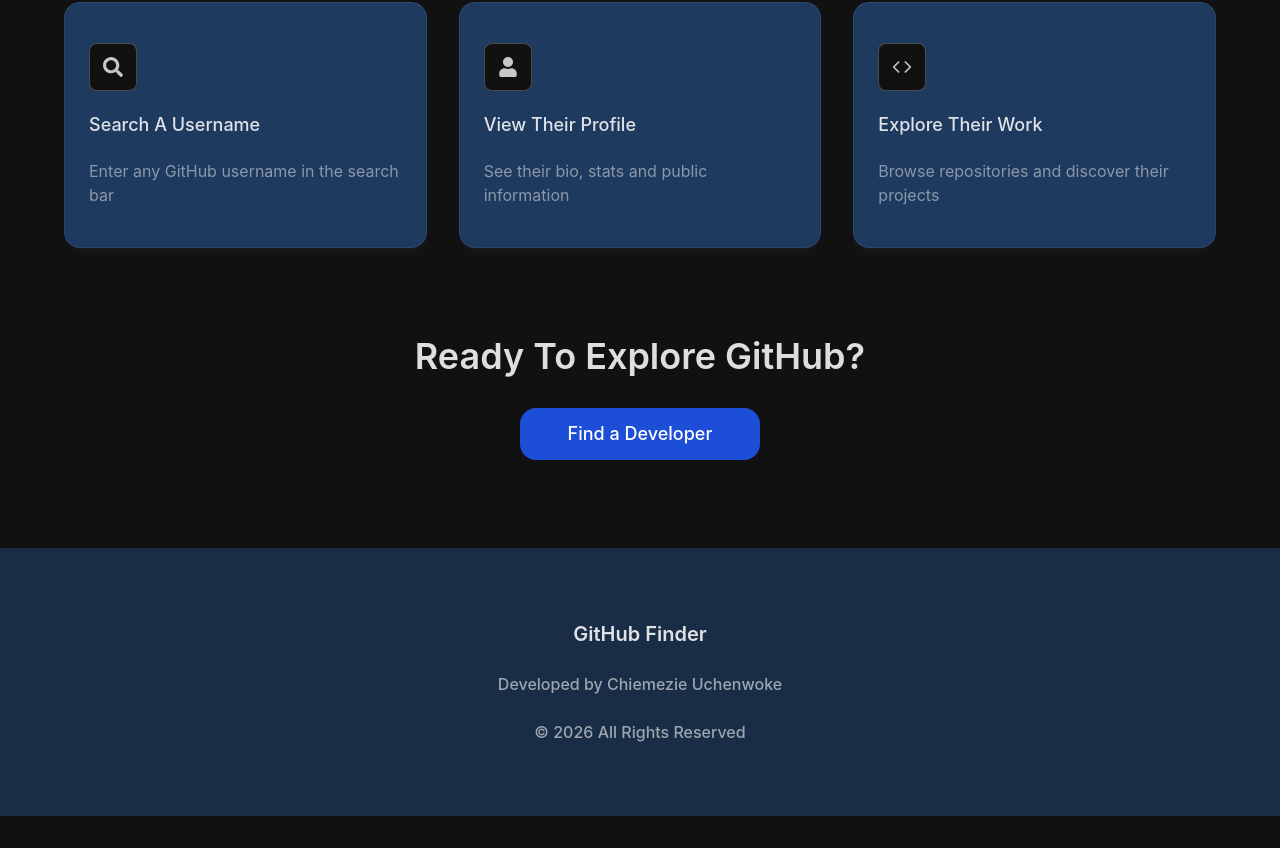
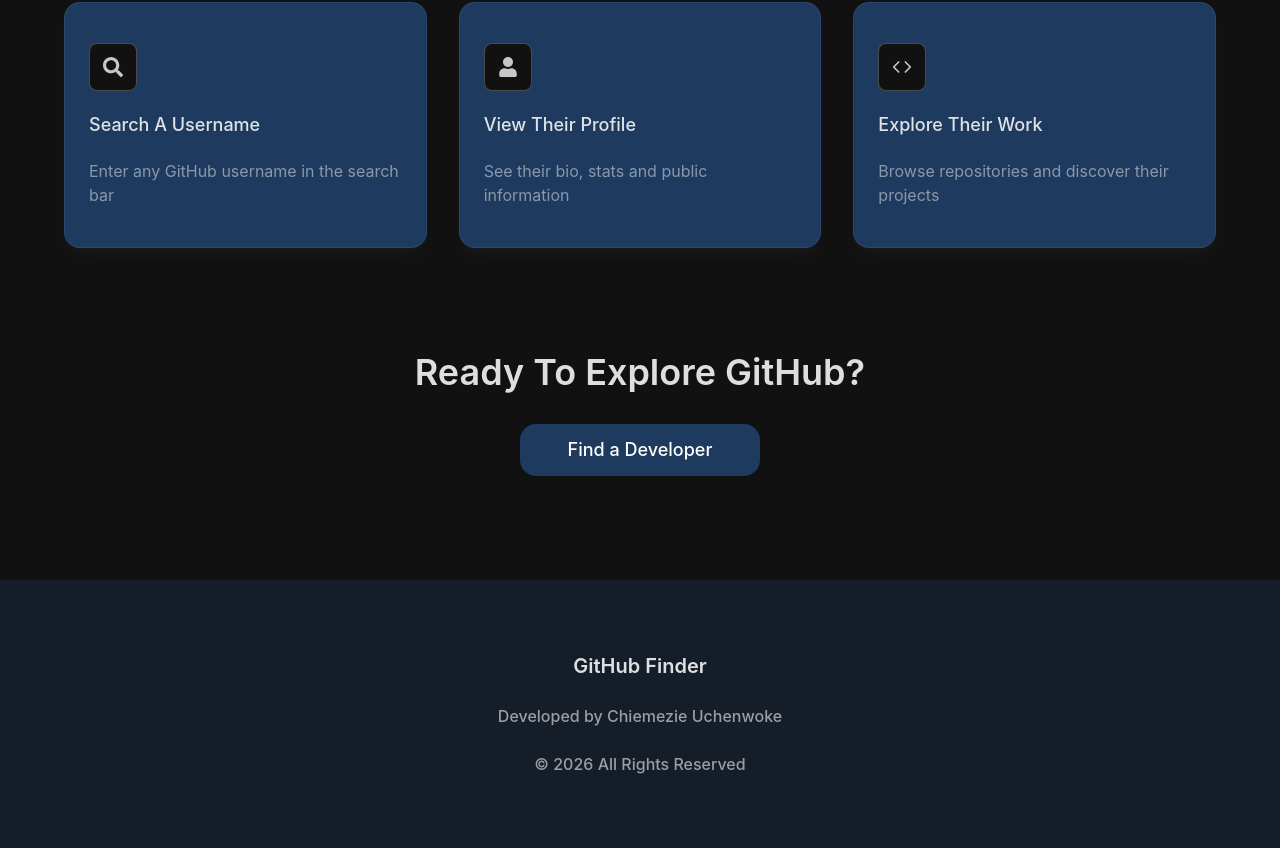
Before and after one commit to Chiemezie-Uchenwoke/github-explorer, a React (Vite) app: page / in a window 1280 px wide. Shown: the part 1266-2114 px from the top of the page. Before the commit the page ends 2082 px from the top, so only its background shows below. Built offline with nearby package versions, Linux system fonts and the light colour scheme.

Commit message:
Make changes to footer and explore section

```diff
--- a/src/components/HomePage/Explore.tsx
+++ b/src/components/HomePage/Explore.tsx
@@ -2,12 +2,12 @@ import { Link } from "react-router";
 
 const Explore = () => {
     return (
-        <div className="flex flex-col gap-8 items-center py-2">
+        <div className="flex flex-col gap-8 items-center py-6">
             <h2 className="text-center text-text-primary/90 text-3xl lg:text-4xl capitalize font-semibold">
                 Ready to explore GitHub?
             </h2>
 
-            <Link to={"/explore"} className="bg-blue-dark text-white py-3 px-12 rounded-2xl font-medium text-lg hover:brightness-90 duration-200">
+            <Link to={"/explore"} className="bg-blue-muted text-white py-3 px-12 rounded-2xl font-medium text-lg hover:brightness-90 duration-200">
                 Find a Developer
             </Link>
         </div>
--- a/src/components/layout/Footer.tsx
+++ b/src/components/layout/Footer.tsx
@@ -3,7 +3,7 @@ const currentYear = new Date().getFullYear();
 const Footer = () => {
 
     return (
-        <footer className="bg-blue-muted/70 mt-16 lg:mt-20 py-18 flex flex-col gap-6 items-center select-none">
+        <footer className="bg-blue-muted/30 mt-16 lg:mt-20 py-18 flex flex-col gap-6 items-center select-none">
             <h2 className="text-text-primary/90 font-semibold text-xl">GitHub Finder</h2>
             <p className="text-text-primary/60 font-medium">
                 Developed by <a href="https://chiemezie-uche.vercel.app/" target="_blank" rel="noopener noreferrer" className="hover:underline"> Chiemezie Uchenwoke </a>
```
